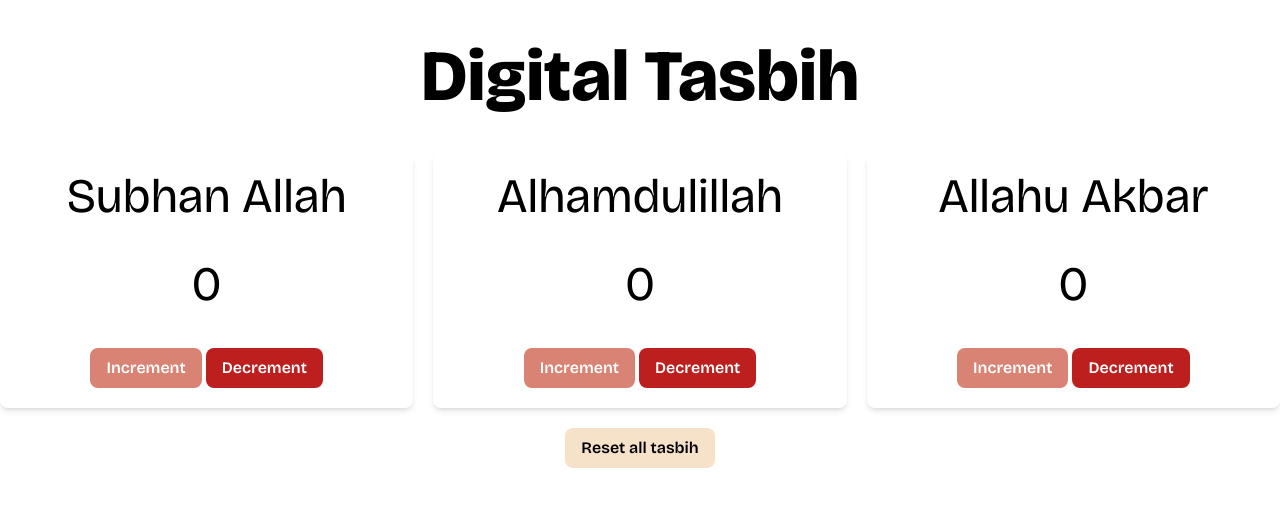
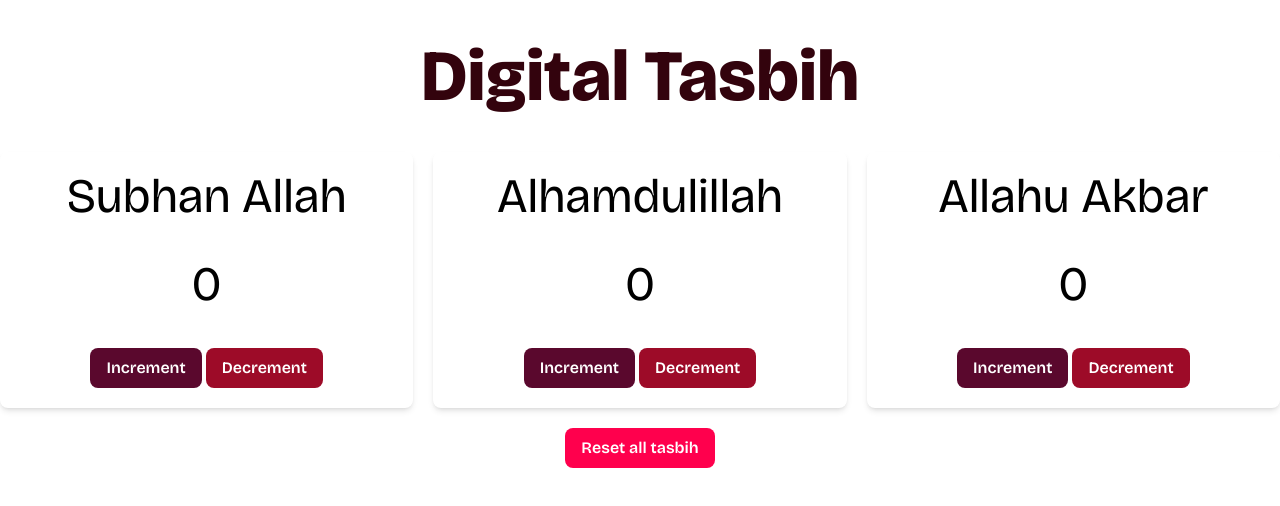
Before and after one commit to Faey2023/Tasbih, a plain HTML site: page index.html in a window 1280 px wide. Drawn offline with nearby package versions, Linux system fonts and the light colour scheme.

Commit message:
added colors

```diff
--- a/index.html
+++ b/index.html
@@ -18,7 +18,7 @@
   </head>
   <body class="container mx-auto grotesque">
     <header class="my-10 text-center">
-      <h1 class="text-7xl font-bold">Digital Tasbih</h1>
+      <h1 class="text-7xl font-bold text-[#33030d]">Digital Tasbih</h1>
     </header>
     <main class="my-5">
       <!-- main div s -->
@@ -30,12 +30,12 @@
           <h3 class="text-5xl my-5">Subhan Allah</h3>
           <p id="subhanAllahDisplay" class="text-5xl font-normal my-10">0</p>
           <button
-            class="py-2 px-4 bg-[#D88373] text-white font-semibold rounded-lg mb-5"
+            class="py-2 px-4 bg-[#5a082d] text-white font-semibold rounded-lg mb-5"
           >
             Increment
           </button>
           <button
-            class="py-2 px-4 bg-[#BD1E1E] text-white font-semibold rounded-lg"
+            class="py-2 px-4 bg-[#9d0b28] text-white font-semibold rounded-lg"
           >
             Decrement
           </button>
@@ -47,12 +47,12 @@
           <h3 class="text-5xl my-5">Alhamdulillah</h3>
           <p id="AlhamdulillahDisplay" class="text-5xl font-normal my-10">0</p>
           <button
-            class="py-2 px-4 bg-[#D88373] text-white font-semibold rounded-lg mb-5"
+            class="py-2 px-4 bg-[#5a082d] text-white font-semibold rounded-lg mb-5"
           >
             Increment
           </button>
           <button
-            class="py-2 px-4 bg-[#BD1E1E] text-white font-semibold rounded-lg"
+            class="py-2 px-4 bg-[#9d0b28] text-white font-semibold rounded-lg"
           >
             Decrement
           </button>
@@ -64,21 +64,22 @@
           <h3 class="text-5xl my-5">Allahu Akbar</h3>
           <p id="AllahuakbarDisplay" class="text-5xl font-normal my-10">0</p>
           <button
-            class="py-2 px-4 bg-[#D88373] text-white font-semibold rounded-lg mb-5"
+            class="py-2 px-4 bg-[#5a082d] text-white font-semibold rounded-lg mb-5"
           >
             Increment
           </button>
           <button
-            class="py-2 px-4 bg-[#BD1E1E] text-white font-semibold rounded-lg"
+            class="py-2 px-4 bg-[#9d0b28] text-white font-semibold rounded-lg"
           >
             Decrement
           </button>
         </div>
       </div>
+      <!-- Reset button  -->
       <div class="text-center">
         <button
           id="btn"
-          class="py-2 px-4 bg-[#F5E2C8] text-black font-semibold rounded-lg"
+          class="py-2 px-4 bg-[#ff004d] text-[#fff] font-semibold rounded-lg"
         >
           Reset all tasbih
         </button>
```
